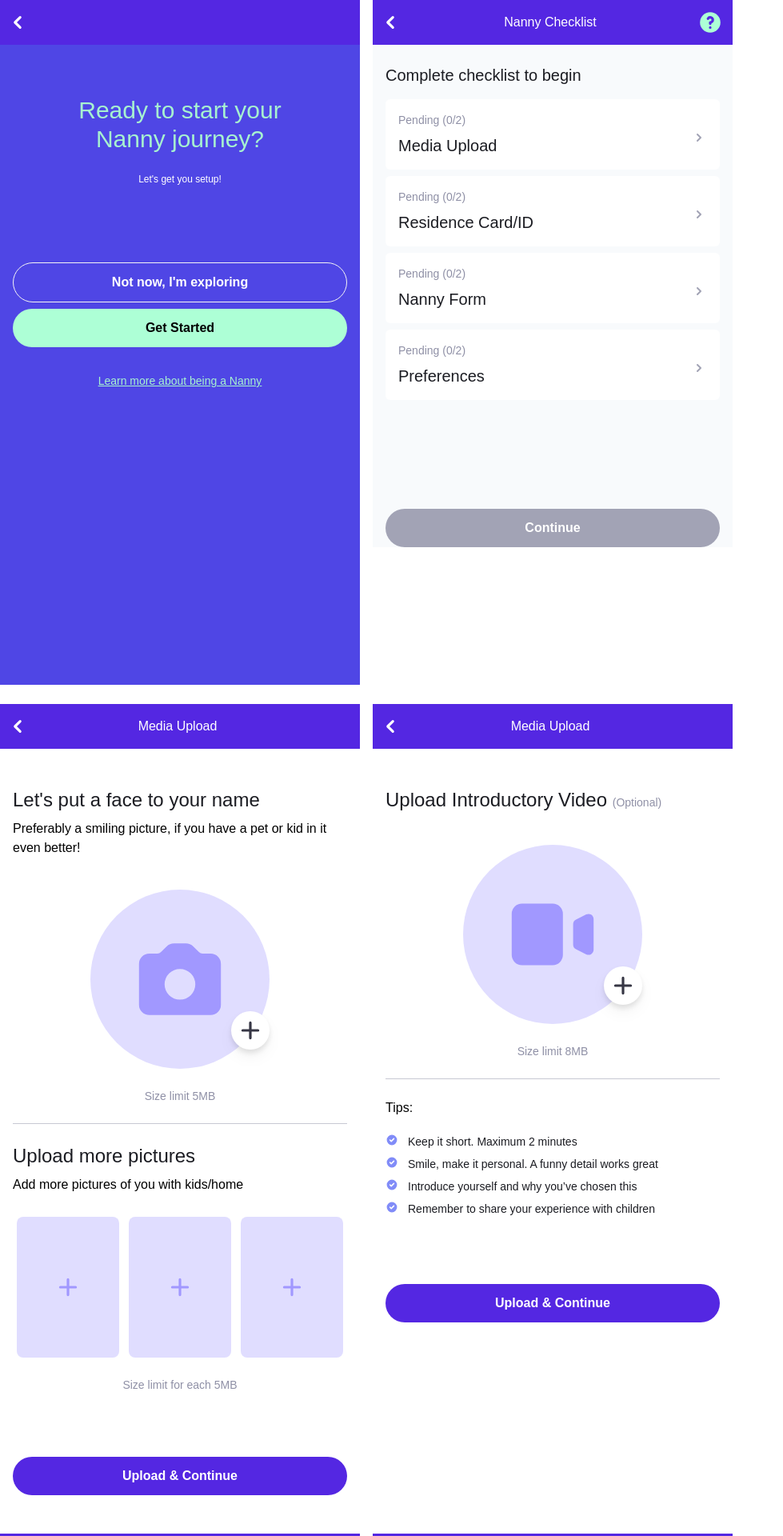
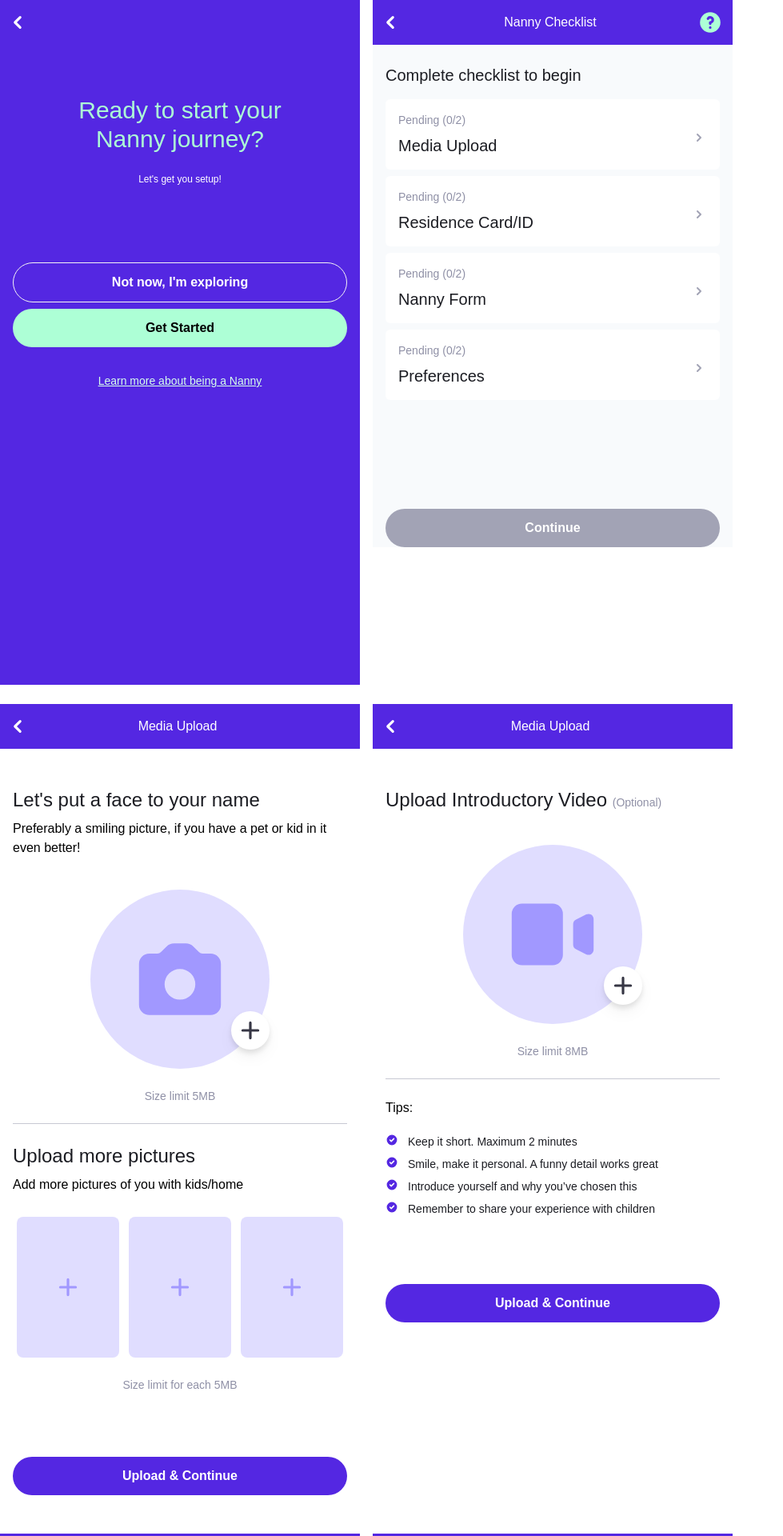
Before and after one commit to andres-codigo/nanny-nina, a Vue app: page /nanny-service-launch-checklist-onboarding in a window 1280 px wide. Shown: the top 1920 px of the page at 80% size, without its empty margins (0-979 px from the left). Built offline with nearby package versions, Linux system fonts and the light colour scheme.

Commit message:
[vue] worker and host class name updates

```diff
--- a/src/pages/02-worker/childminder-and-nanny/pages/Home01.vue
+++ b/src/pages/02-worker/childminder-and-nanny/pages/Home01.vue
@@ -14,8 +14,8 @@ import HomeCard from '../../../../components/cards/HomeCard.vue'
 			<div class="min-h-full flex flex-col mx-4">
 				<UserProgress />
 				<HomeCard tempBackgroundColour="bg-pink-100" tempFocusRingColour="focus:ring-pink-200" user="Nanny" content="Work on regular fixed schedule, returning days per week" />
-				<HomeCard tempBackgroundColour="bg-indigo-100" tempFocusRingColour="focus:ring-indigo-200" user="Au Pair" content="Experience a new culture with a host family abroad as a caregiver" />
-				<HomeCard tempBackgroundColour="bg-emerald-100" tempFocusRingColour="focus:ring-emerald-200" user="Childminder" content="Work as a pro-nanny" />
+				<HomeCard tempBackgroundColour="bg-blue-100" tempFocusRingColour="focus:ring-blue-200" user="Au Pair" content="Experience a new culture with a host family abroad as a caregiver" />
+				<HomeCard tempBackgroundColour="bg-green-100" tempFocusRingColour="focus:ring-green-200" user="Childminder" content="Work as a pro-nanny" />
 			</div>
 		</main>
 	</div>
--- a/src/pages/02-worker/nanny/service-launch-and-checklist/pages/MediaUploadVideo04.vue
+++ b/src/pages/02-worker/nanny/service-launch-and-checklist/pages/MediaUploadVideo04.vue
@@ -17,25 +17,25 @@ import ButtonPrimary from '../../../../../components/buttons/ButtonPrimary.vue'
 					<h4 class="mb-4">Tips:</h4>
 					<ul role="list">
 						<li class="py-1 flex">
-							<CheckCircleIcon class="w-4 h-4 text-indigo-400" aria-hidden="true" />
+							<CheckCircleIcon class="w-4 h-4 text-blue-500" aria-hidden="true" />
 							<div class="ml-3">
 								<p class="text-sm font-medium text-gray-900">Keep it short. Maximum 2 minutes</p>
 							</div>
 						</li>
 						<li class="py-1 flex">
-							<CheckCircleIcon class="w-4 h-4 text-indigo-400" aria-hidden="true" />
+							<CheckCircleIcon class="w-4 h-4 text-blue-500" aria-hidden="true" />
 							<div class="ml-3">
 								<p class="text-sm font-medium text-gray-900">Smile, make it personal. A funny detail works great</p>
 							</div>
 						</li>
 						<li class="py-1 flex">
-							<CheckCircleIcon class="w-4 h-4 text-indigo-400" aria-hidden="true" />
+							<CheckCircleIcon class="w-4 h-4 text-blue-500" aria-hidden="true" />
 							<div class="ml-3">
 								<p class="text-sm font-medium text-gray-900">Introduce yourself  and why you’ve chosen this</p>
 							</div>
 						</li>
 						<li class="py-1 flex">
-							<CheckCircleIcon class="w-4 h-4 text-indigo-400" aria-hidden="true" />
+							<CheckCircleIcon class="w-4 h-4 text-blue-500" aria-hidden="true" />
 							<div class="ml-3">
 								<p class="text-sm font-medium text-gray-900">Remember to share your experience with children</p>
 							</div>
--- a/src/pages/02-worker/nanny/service-launch-and-checklist/pages/ServiceLaunchScreen01.vue
+++ b/src/pages/02-worker/nanny/service-launch-and-checklist/pages/ServiceLaunchScreen01.vue
@@ -5,12 +5,12 @@ import ButtonSecondary from '../../../../../components/buttons/ButtonSecondary.v
 </script>
 
 <template>
-	<div class="w-full h-full bg-indigo-600">
+	<div class="w-full h-full bg-blue-500">
 		<TopNavigation routerLinkPath="/dashboard" :hideHeader="true" :hideIcon="true" />
 		<main>
 			<div class="h-screen flex flex-col mx-4">
 				<div class="mt-16 mx-9">
-					<h2 class="mb-6 text-3xl font-medium text-emerald-200 text-center">Ready to start your Nanny journey?</h2>
+					<h2 class="mb-6 text-3xl font-medium text-green-500 text-center">Ready to start your Nanny journey?</h2>
 					<p class="font-thin text-xs text-white text-center">Let's get you setup!</p>
 				</div>
 				<div class="flex items-center justify-center">
@@ -27,7 +27,7 @@ import ButtonSecondary from '../../../../../components/buttons/ButtonSecondary.v
 					<div class="mt-2">
 						<ButtonSecondary text="Get Started" />
 					</div>
-					<p class="mt-8 font-thin text-sm text-white text-center"><span class="text-emerald-200 underline">Learn more about being a Nanny</span></p>
+					<p class="mt-8 font-thin text-sm text-white text-center"><span class="text-green-200 underline">Learn more about being a Nanny</span></p>
 				</div>
 			</div>
 		</main>
--- a/src/pages/03-host/Home.vue
+++ b/src/pages/03-host/Home.vue
@@ -10,8 +10,8 @@ import BottomMenu from '../../components/menu/BottomMenu.vue'
 			<div class="min-h-full flex flex-col mx-4 pb-20">
 				<UserProgress :showCompletionPercentage="false" />
 				<HomeCard :showCompletionSteps="false" tempBackgroundColour="bg-pink-100" tempFocusRingColour="focus:ring-pink-200" user="Nanny" content="Book a nanny for emergency, one-time or recurring schedule" />
-				<HomeCard :showCompletionSteps="false" tempBackgroundColour="bg-indigo-100" tempFocusRingColour="focus:ring-indigo-200" user="Au Pair" content="Experience a new culture with a host family abroad as a caregiver" />
-				<HomeCard :showCompletionSteps="false" tempBackgroundColour="bg-emerald-100" tempFocusRingColour="focus:ring-emerald-200" user="Childminder" content="Work as a pro-nanny" />
+				<HomeCard :showCompletionSteps="false" tempBackgroundColour="bg-blue-100" tempFocusRingColour="focus:ring-blue-200" user="Au Pair" content="Experience a new culture with a host family abroad as a caregiver" />
+				<HomeCard :showCompletionSteps="false" tempBackgroundColour="bg-green-100" tempFocusRingColour="focus:ring-green-200" user="Childminder" content="Work as a pro-nanny" />
 			</div>
 		</main>
 		<footer>
```
